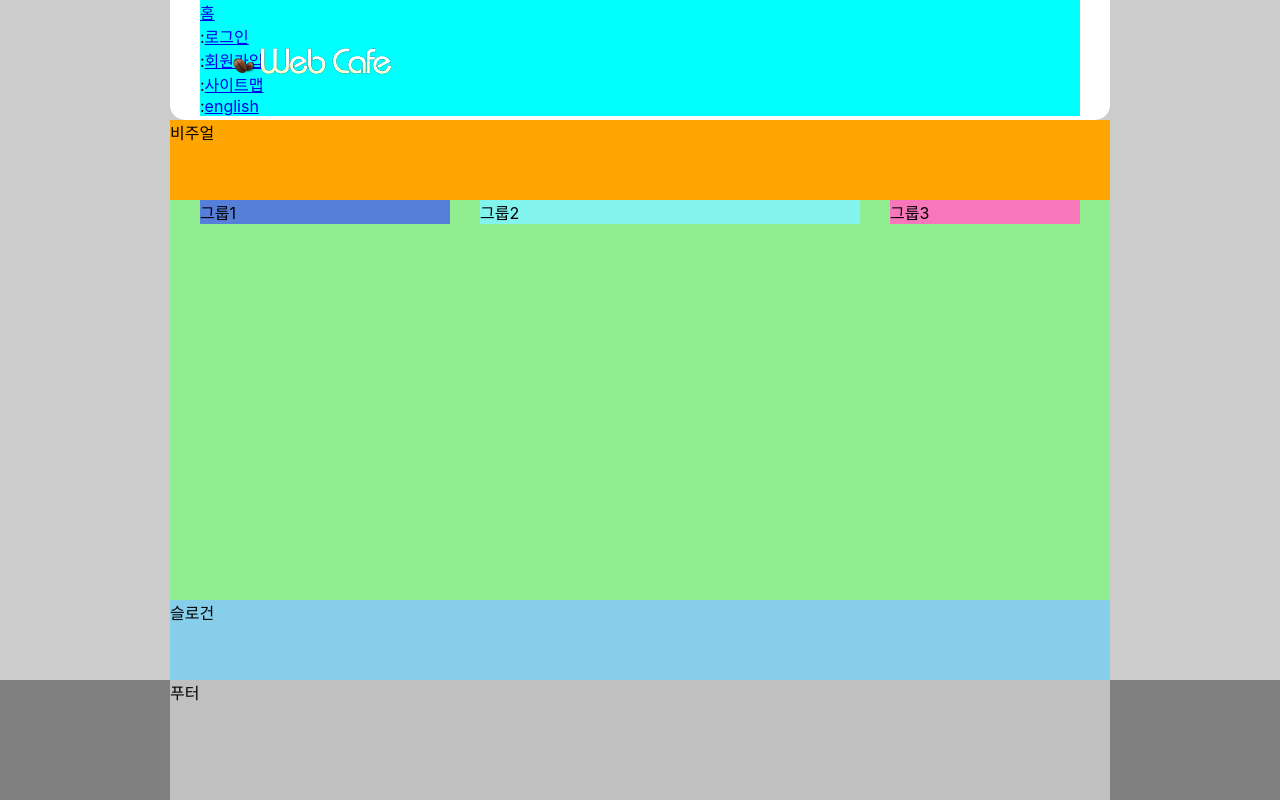
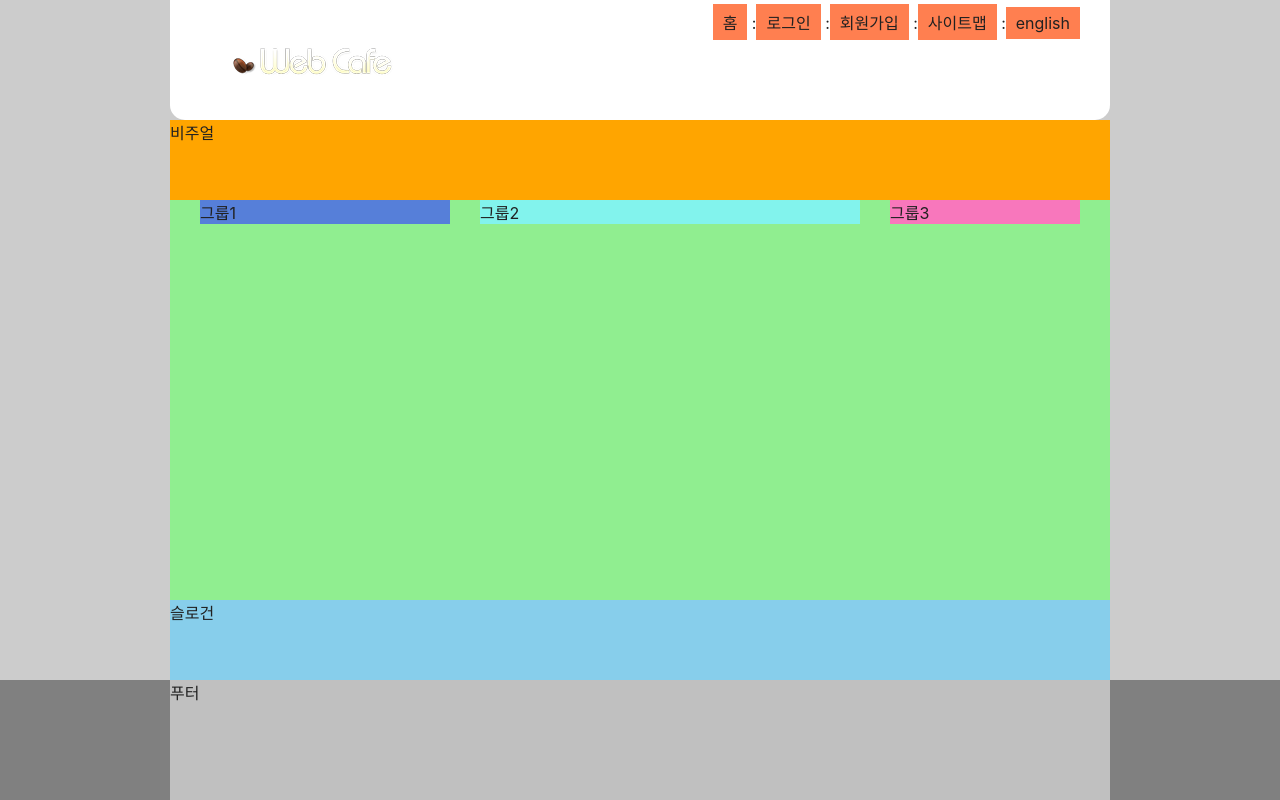
Before and after one commit to Eonii2/HTML5, a plain HTML site: page index.html in a window 1280 px wide. Drawn offline with Linux system fonts and the light colour scheme; a web font is replaced by a local one.

Commit message:
텍스트 링크 모음 일부 디자인

```diff
--- a/styles/style.css
+++ b/styles/style.css
@@ -6,8 +6,15 @@
   box-sizing: border-box;
 }
 
+/* 링크 스타일 */
+a{
+  color: inherit;
+  text-decoration: none;
+}
+
 /* 본문 스타일*/
 body {
+  color: #212121;
   background: #ccc;
   font-family: "Pretendard Variable", Pretendard, -apple-system, BlinkMacSystemFont, system-ui, Roboto, "Helvetica Neue", "Segoe UI", "Apple SD Gothic Neo", "Noto Sans KR", "Malgun Gothic", "Apple Color Emoji", "Segoe UI Emoji", "Segoe UI Symbol", sans-serif;
 }
@@ -36,7 +43,24 @@ body {
 
 /* 텍스트 링크 모음  */
 .member{
-  background-color: aqua;
+  /* background-color: aqua; */
+  text-align: right;
+  padding: 4px 0;
+}
+
+.member li{
+  /* background-color: pink; */
+  display: inline-block;
+}
+
+.member a{
+  background-color: coral;
+  padding: 6px 10px;
+  display: inherit;
+}
+
+.divider{
+  margin-right: 4px;
 }
 
 /* 비주얼 */
```
